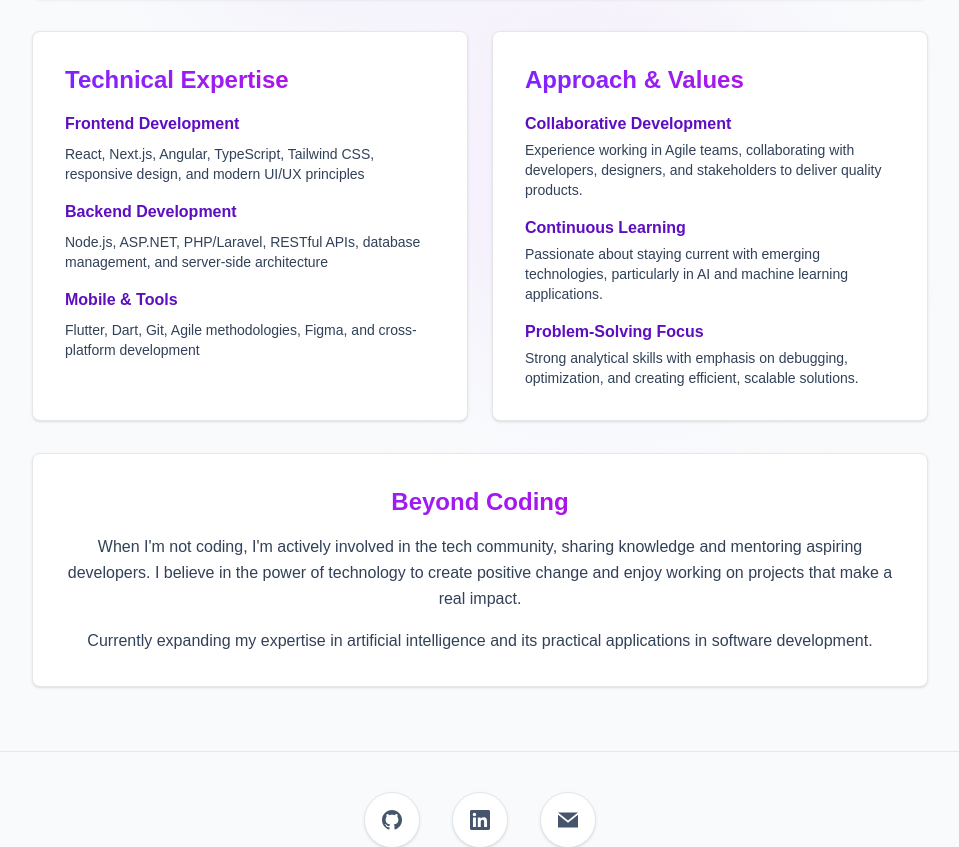
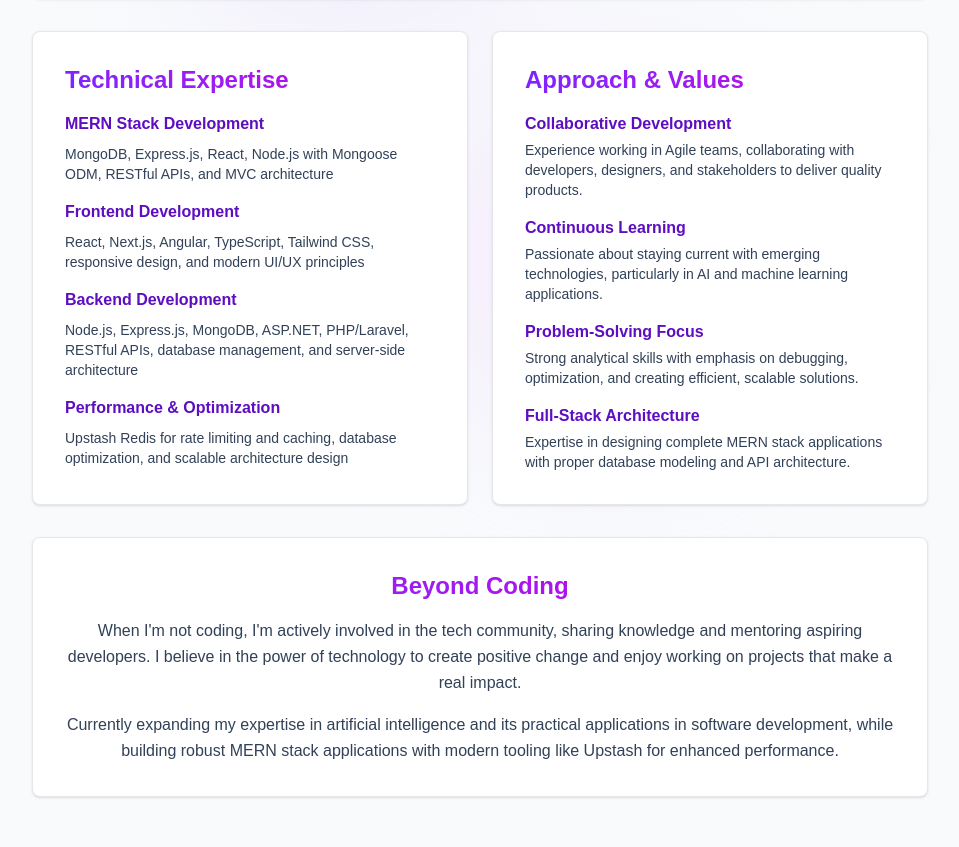
Before and after one commit to maryamkanj/mariam-portfolio, a Next.js app: page /about in a window 1280 px wide. Shown: the part 793-1640 px from the top of the page, without its empty margins (160-1119 px from the left). Built offline with nearby package versions, Linux system fonts and the light colour scheme.

Commit message:
updated resume,about page and projects

```diff
--- a/src/app/about/page.jsx
+++ b/src/app/about/page.jsx
@@ -95,6 +95,12 @@ export default function App() {
                 <h3 className="text-2xl font-bold mb-4 bg-gradient-to-r from-violet-600 to-fuchsia-600 bg-clip-text text-transparent">Technical Expertise</h3>
                 <div className="space-y-4">
                   <div>
+                    <h4 className="font-semibold text-violet-800 mb-2">MERN Stack Development</h4>
+                    <p className="text-slate-700 text-sm">
+                      MongoDB, Express.js, React, Node.js with Mongoose ODM, RESTful APIs, and MVC architecture
+                    </p>
+                  </div>
+                  <div>
                     <h4 className="font-semibold text-violet-800 mb-2">Frontend Development</h4>
                     <p className="text-slate-700 text-sm">
                       React, Next.js, Angular, TypeScript, Tailwind CSS, responsive design, and modern UI/UX principles
@@ -103,13 +109,13 @@ export default function App() {
                   <div>
                     <h4 className="font-semibold text-violet-800 mb-2">Backend Development</h4>
                     <p className="text-slate-700 text-sm">
-                      Node.js, ASP.NET, PHP/Laravel, RESTful APIs, database management, and server-side architecture
+                      Node.js, Express.js, MongoDB, ASP.NET, PHP/Laravel, RESTful APIs, database management, and server-side architecture
                     </p>
                   </div>
                   <div>
-                    <h4 className="font-semibold text-violet-800 mb-2">Mobile & Tools</h4>
+                    <h4 className="font-semibold text-violet-800 mb-2">Performance & Optimization</h4>
                     <p className="text-slate-700 text-sm">
-                      Flutter, Dart, Git, Agile methodologies, Figma, and cross-platform development
+                      Upstash Redis for rate limiting and caching, database optimization, and scalable architecture design
                     </p>
                   </div>
                 </div>
@@ -136,6 +142,12 @@ export default function App() {
                       Strong analytical skills with emphasis on debugging, optimization, and creating efficient, scalable solutions.
                     </p>
                   </div>
+                  <div>
+                    <h4 className="font-semibold text-violet-800">Full-Stack Architecture</h4>
+                    <p className="text-slate-700 text-sm mt-1">
+                      Expertise in designing complete MERN stack applications with proper database modeling and API architecture.
+                    </p>
+                  </div>
                 </div>
               </div>
             </section>
@@ -148,7 +160,8 @@ export default function App() {
                   I believe in the power of technology to create positive change and enjoy working on projects that make a real impact.
                 </p>
                 <p className="text-slate-700 leading-relaxed mt-4">
-                  Currently expanding my expertise in artificial intelligence and its practical applications in software development.
+                  Currently expanding my expertise in artificial intelligence and its practical applications in software development,
+                  while building robust MERN stack applications with modern tooling like Upstash for enhanced performance.
                 </p>
               </div>
             </section>
--- a/src/data/projects.js
+++ b/src/data/projects.js
@@ -40,6 +40,21 @@ const projects = [
       'Schedule Meetings: Book appointments to meet pets before adoption',
       'Admin Dashboard: Manage pets, schedules, and users with ease'
     ]
+  },
+    {
+    id: 'proj-4',
+    title: 'ThinkBoard',
+    description: 'A full-stack note-taking application built with the MERN stack. Features include creating, updating, and deleting notes with a clean, responsive interface and real-time data management.',
+    tech: ['React', 'Node.js', 'Express', 'MongoDB', 'Mongoose', 'Vite', 'Tailwind CSS', 'DaisyUI', 'Upstash Redis'],
+    repoUrl: 'https://github.com/maryamkanj/ThinkBoard.git',
+    features: [
+      'Full CRUD Operations: Create, read, update, and delete notes with title and description',
+    'RESTful API: Built and tested fully functional REST API with Express.js',
+    'Rate Limiting: Implemented rate limiting using Upstash Redis for enhanced security',
+    'MVC Architecture: Structured backend with Model-View-Controller pattern',
+    'Responsive Design: Clean UI that works seamlessly across all devices',
+    'MongoDB Integration: Efficient data storage and retrieval with MongoDB'
+    ]
   }
 ];
 
```
Also changed, not shown: 1 other file (tests, documents, lock files or other folders).
